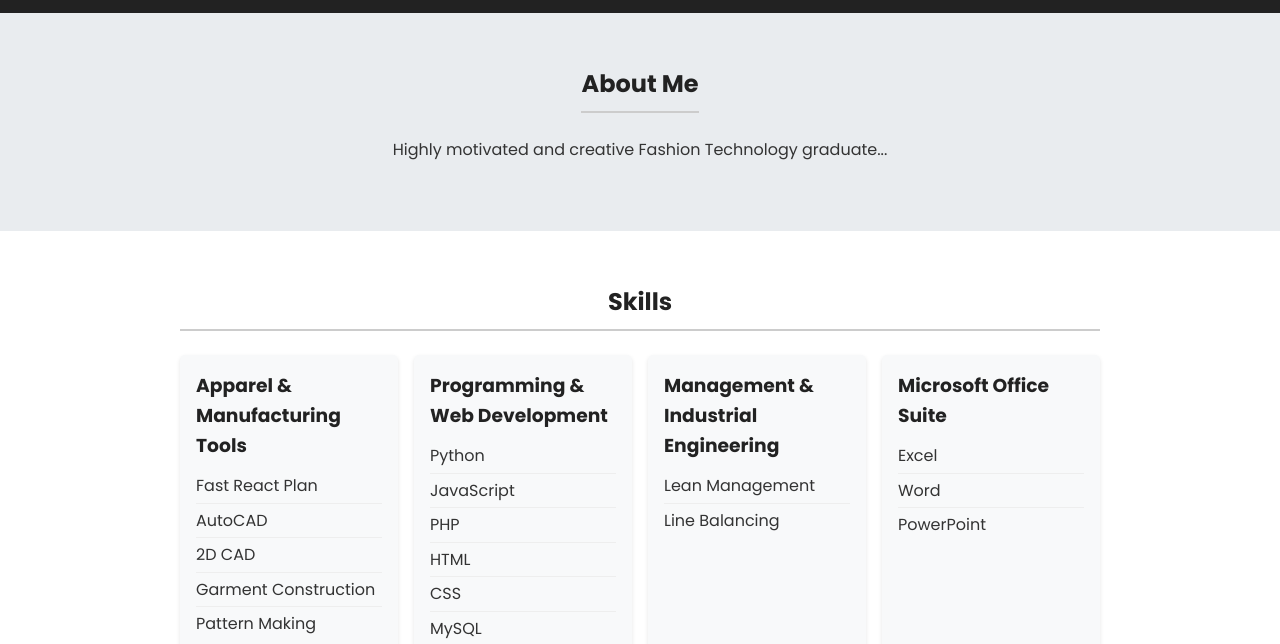
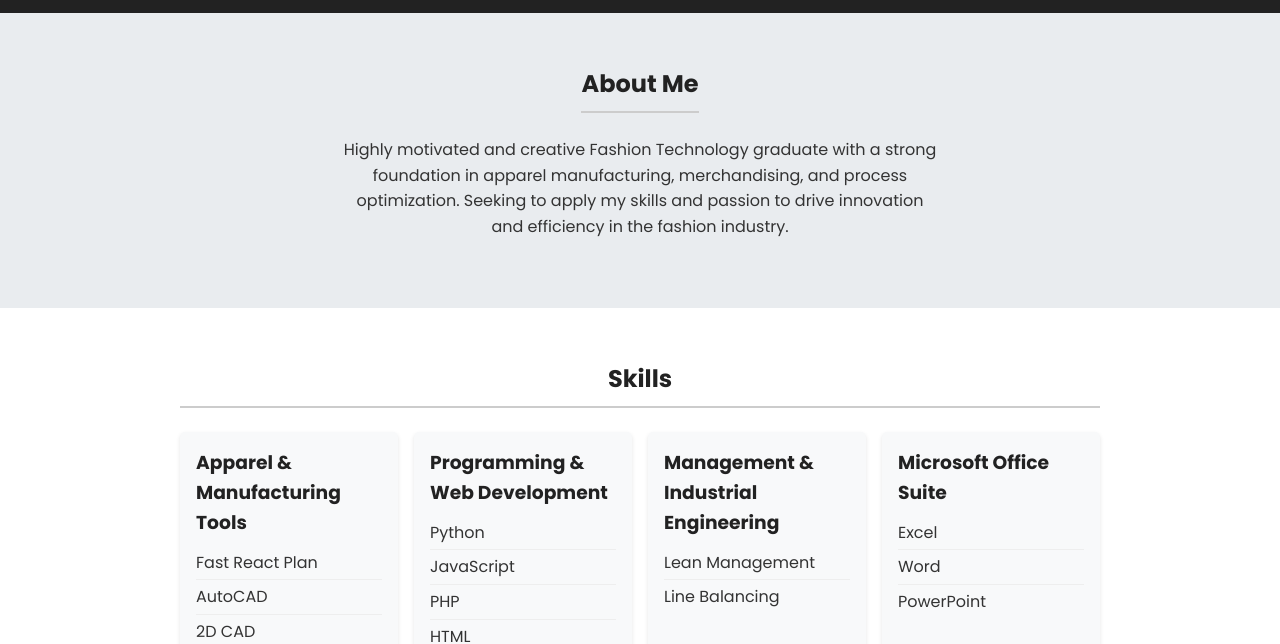
Before and after one commit to sreejithr2000/sreelakshmi-portfolio, a plain HTML site: page index.html in a window 1280 px wide. Shown: the part 144-788 px from the top of the page. Drawn offline with Linux system fonts and the light colour scheme.

Commit message:
final1.0

```diff
--- a/index.html
+++ b/index.html
@@ -38,7 +38,9 @@
             <div class="about-content">
                 <h2>About Me</h2>
                 <p>
-                    Highly motivated and creative Fashion Technology graduate...
+                    Highly motivated and creative Fashion Technology graduate with a strong foundation in apparel
+                    manufacturing, merchandising, and process optimization. Seeking to apply my skills and passion to
+                    drive innovation and efficiency in the fashion industry.
                 </p>
             </div>
         </div>
```
